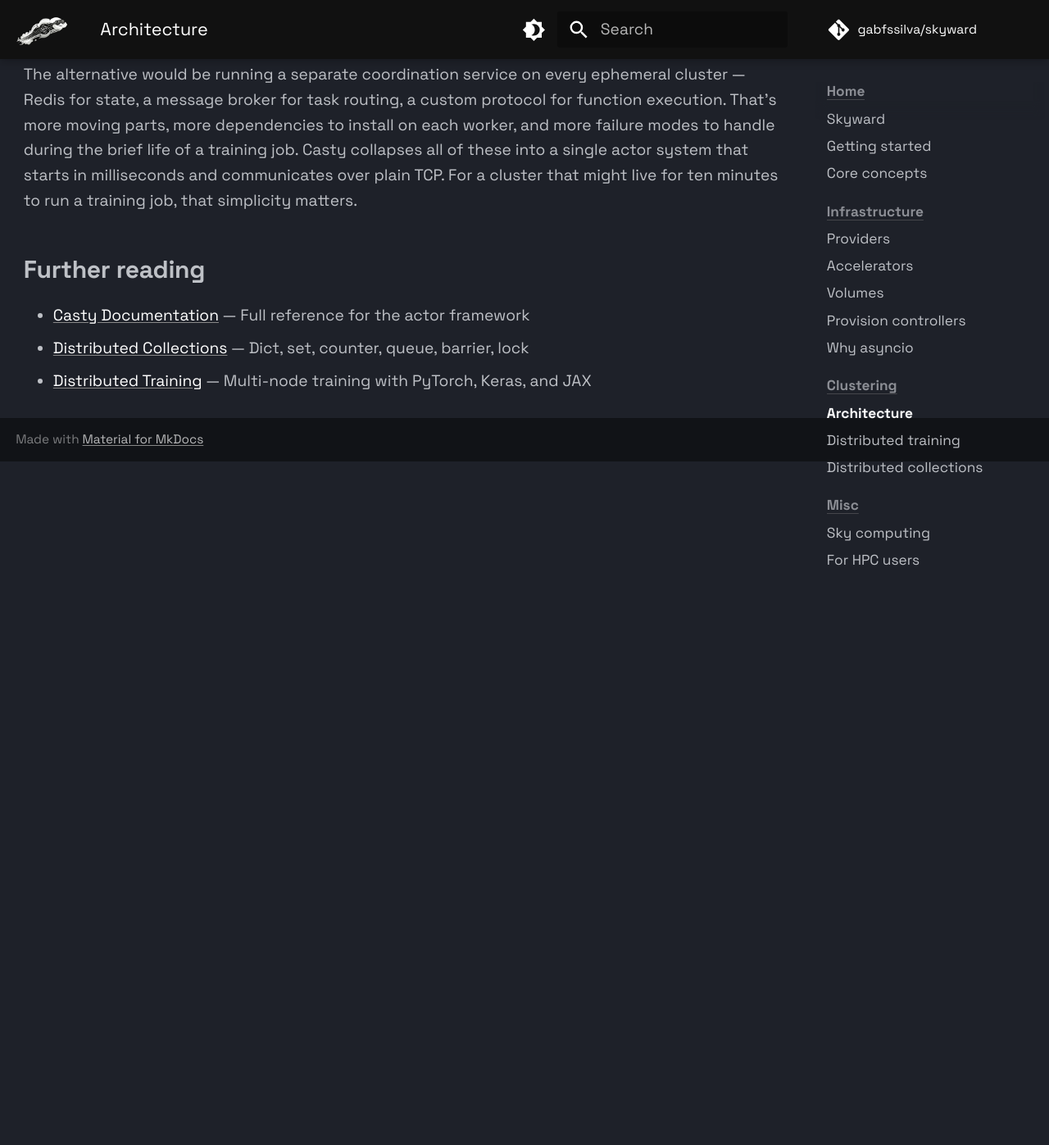
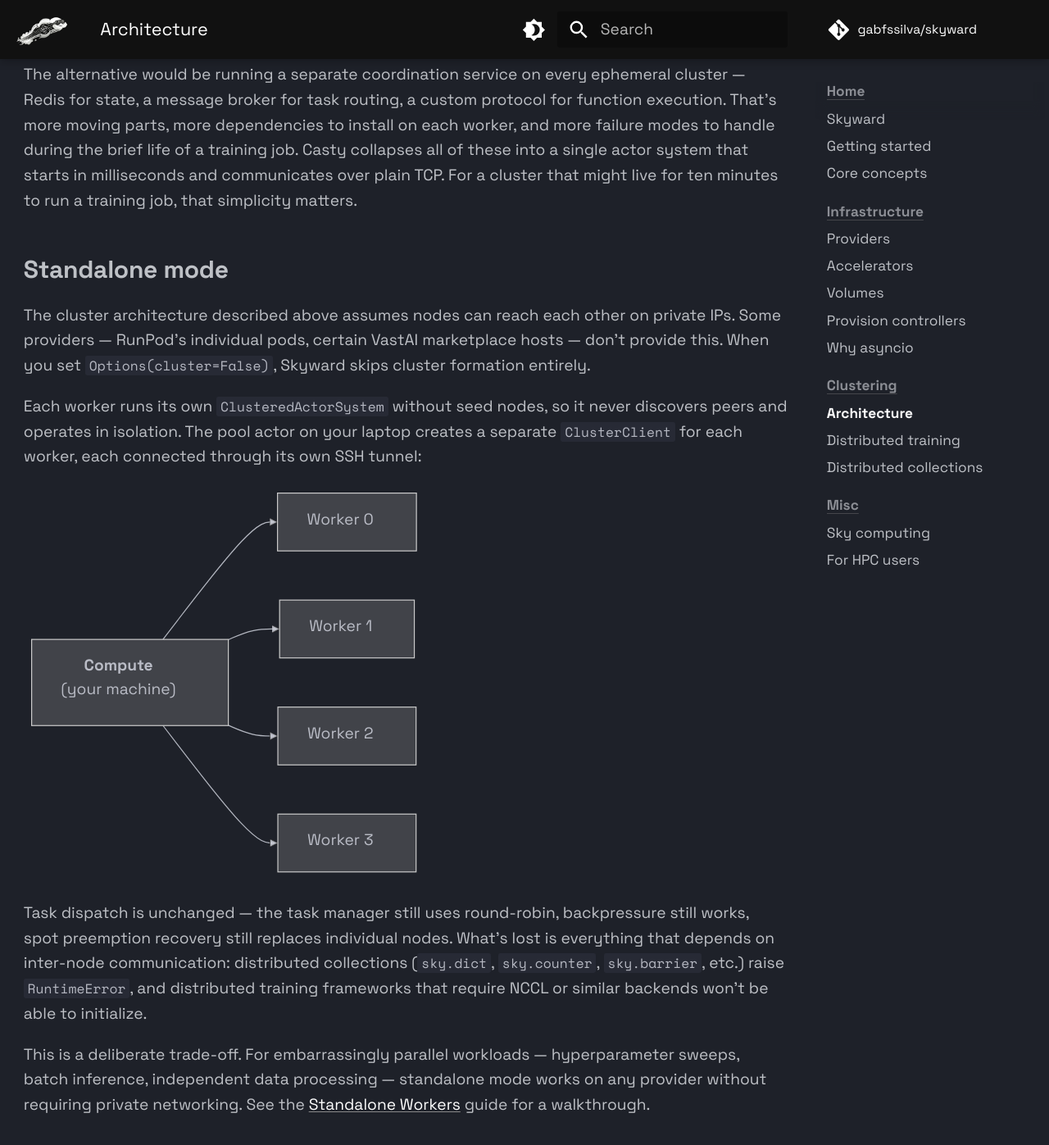
Before and after one commit to gabfssilva/skyward, an MkDocs documentation site: the page built from docs/architecture.md, in a window 1280 px wide and 1400 px high, scrolled down 3502 px. Shown: the top 1397 px of the window at 82% size. Built offline with MkDocs 1.6.1 and Material for MkDocs 9.7.7, drawn with Linux system fonts in a browser that asks for light colours; comment, search, counter and statistics services are not loaded.

Commit message:
docs: add standalone workers guide and update existing pages
New guide at docs/guides/standalone-workers.md explains Options(cluster=False)
with topology diagrams, API walkthrough, tradeoffs, and usage guidance.
Updated concepts, architecture, distributed-collections, distributed-training,
and providers pages to reference standalone mode where relevant.

Co-Authored-By: Claude Opus 4.6 (1M context) <noreply@anthropic.com>

````diff
--- a/docs/architecture.md
+++ b/docs/architecture.md
@@ -61,6 +61,25 @@ Skyward needs a runtime that can form ad-hoc clusters from ephemeral cloud insta
 
 The alternative would be running a separate coordination service on every ephemeral cluster — Redis for state, a message broker for task routing, a custom protocol for function execution. That's more moving parts, more dependencies to install on each worker, and more failure modes to handle during the brief life of a training job. Casty collapses all of these into a single actor system that starts in milliseconds and communicates over plain TCP. For a cluster that might live for ten minutes to run a training job, that simplicity matters.
 
+## Standalone mode
+
+The cluster architecture described above assumes nodes can reach each other on private IPs. Some providers — RunPod's individual pods, certain VastAI marketplace hosts — don't provide this. When you set `Options(cluster=False)`, Skyward skips cluster formation entirely.
+
+Each worker runs its own `ClusteredActorSystem` without seed nodes, so it never discovers peers and operates in isolation. The pool actor on your laptop creates a separate `ClusterClient` for each worker, each connected through its own SSH tunnel:
+
+```mermaid
+graph LR
+    pool["<b>Compute</b><br/>(your machine)"]
+    pool --> w0["Worker 0"]
+    pool --> w1["Worker 1"]
+    pool --> w2["Worker 2"]
+    pool --> w3["Worker 3"]
+```
+
+Task dispatch is unchanged — the task manager still uses round-robin, backpressure still works, spot preemption recovery still replaces individual nodes. What's lost is everything that depends on inter-node communication: distributed collections (`sky.dict`, `sky.counter`, `sky.barrier`, etc.) raise `RuntimeError`, and distributed training frameworks that require NCCL or similar backends won't be able to initialize.
+
+This is a deliberate trade-off. For embarrassingly parallel workloads — hyperparameter sweeps, batch inference, independent data processing — standalone mode works on any provider without requiring private networking. See the [Standalone Workers](guides/standalone-workers.md) guide for a walkthrough.
+
 ## Further reading
 
 - [Casty Documentation](https://gabfssilva.github.io/casty/) — Full reference for the actor framework
--- a/mkdocs.yml
+++ b/mkdocs.yml
@@ -121,6 +121,7 @@ nav:
           - NVIDIA MIG: guides/nvidia-mig.md
           - S3 volumes: guides/s3-volumes.md
           - Multi-provider selection: guides/multi-provider.md
+          - Standalone workers: guides/standalone-workers.md
       - Testing:
           - Local containers: guides/local-containers.md
           - Worker executors: guides/worker-executors.md
````
Also changed, not shown: docs/concepts.md (+15 -0 lines), docs/distributed-collections.md (+2 -0 lines), docs/distributed-training.md (+2 -0 lines), docs/guides/standalone-workers.md (added, +89 -0 lines), docs/providers.md (+16 -0 lines), 2 other files.
